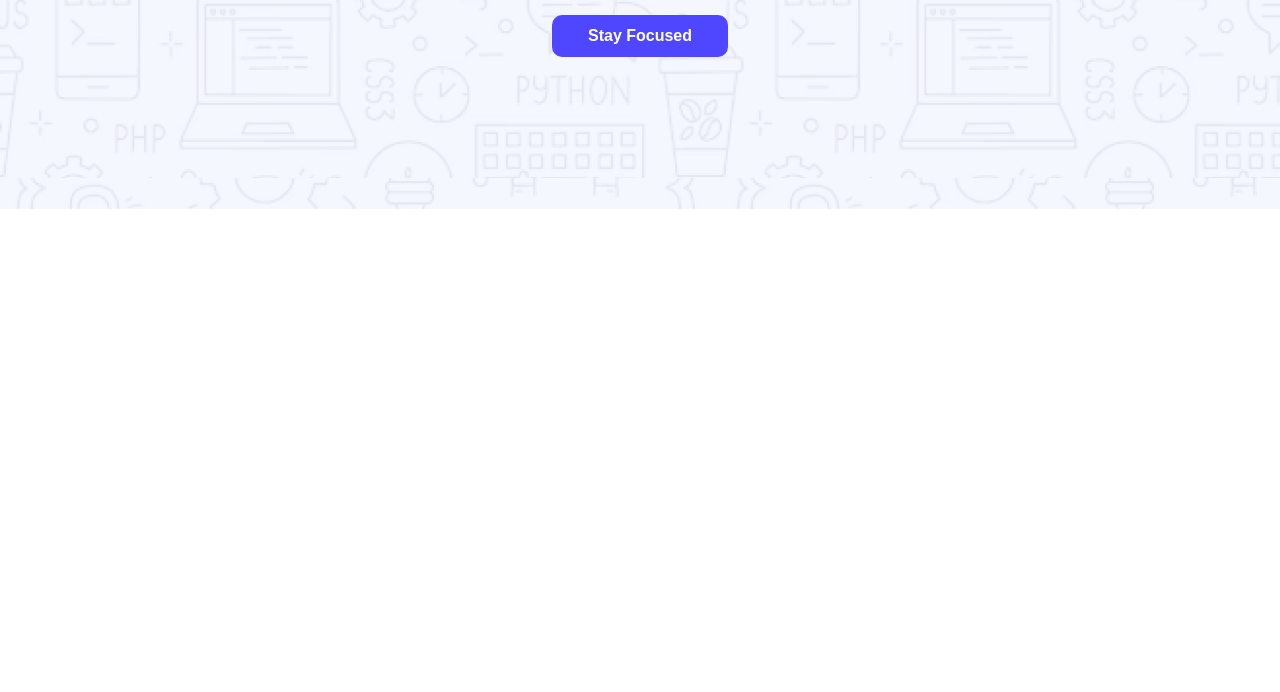
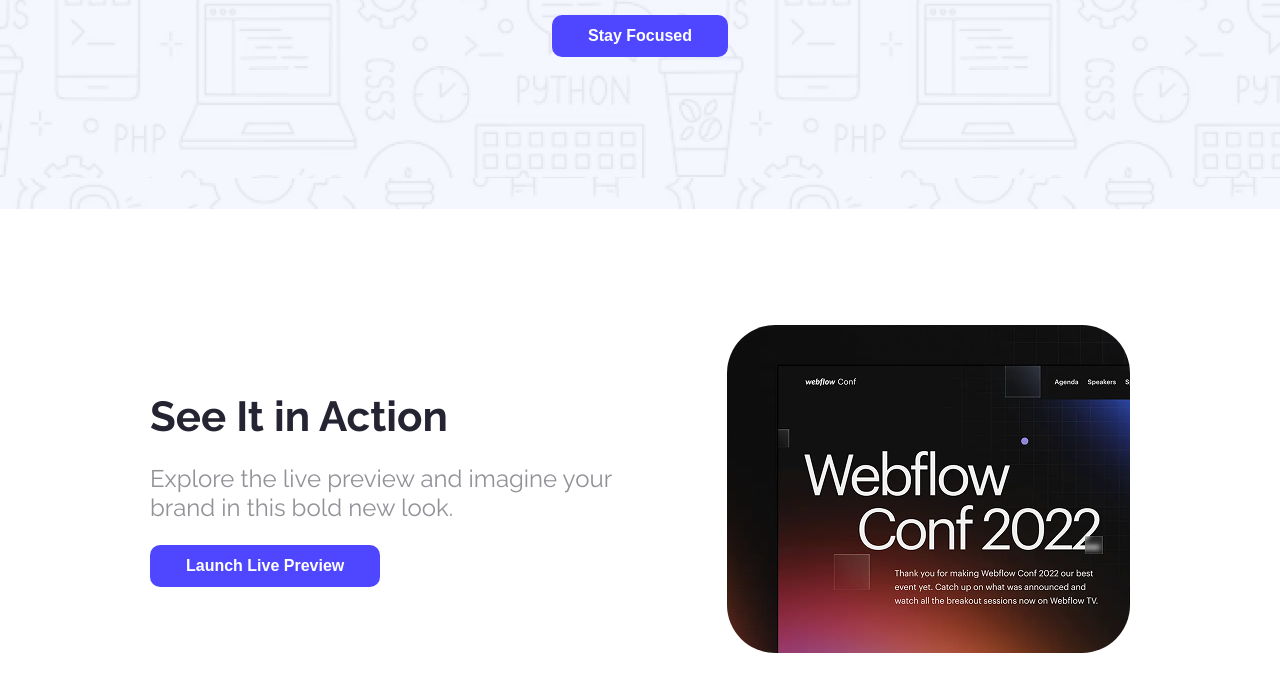
Before and after one commit to Joychandra13/B12A01-ASSIGNMENT, a plain HTML site: page index.html in a window 1280 px wide. Shown: the part 474-1166 px from the top of the page. Before the commit the page ends 800 px from the top, so only its background shows below. Drawn offline with Linux system fonts and the light colour scheme.

Commit message:
add action-section

```diff
--- a/index.html
+++ b/index.html
@@ -20,7 +20,16 @@
             <button>Stay Focused</button>
         </div>
     </header>
-    <main></main>
+    <main class="main">
+        <section class="action-section">
+            <div>
+                <h2 class="action-section-title">See It in Action</h2>
+                <p class="action-section-des">Explore the live preview and imagine your <br>brand in this bold new look.</p>
+                <button>Launch Live Preview</button>
+            </div>
+            <img style="border-radius: 48px;" src="Assets/wc-mini.png" alt="">
+        </section>
+    </main>
     <footer></footer>
 </body>
 </html>
--- a/style.css
+++ b/style.css
@@ -33,8 +33,8 @@ button:hover{
 
 /* navbar */
 .navbar{
-  width: 1140px;
-  margin: 0 auto;
+  /* max-width: 1140px;
+  margin: 0 auto; */
   display: flex;
   justify-content: space-between;
   align-items: center;
@@ -49,6 +49,7 @@ button:hover{
 
 .header{
   background-image: url("Assets/Hero-bg.png");
+  padding: 0 150px;
 }
 
 .banner{
@@ -64,3 +65,25 @@ button:hover{
   text-align: center;
   margin-bottom: 37px;
 }
+
+.main{
+  padding: 0 150px;
+}
+
+.action-section{
+  display: flex;
+  justify-content: space-between;
+  align-items: center;
+  gap: 20px;
+  margin: 116px 0px;
+}
+.action-section-title {
+  font-size: 42px;
+  font-weight: bold;
+  color: #252432;
+}
+.action-section-des {
+  font-size: 24px;
+  color: rgba(37, 36, 50, .5);
+  margin: 23px 0px;
+}
```
